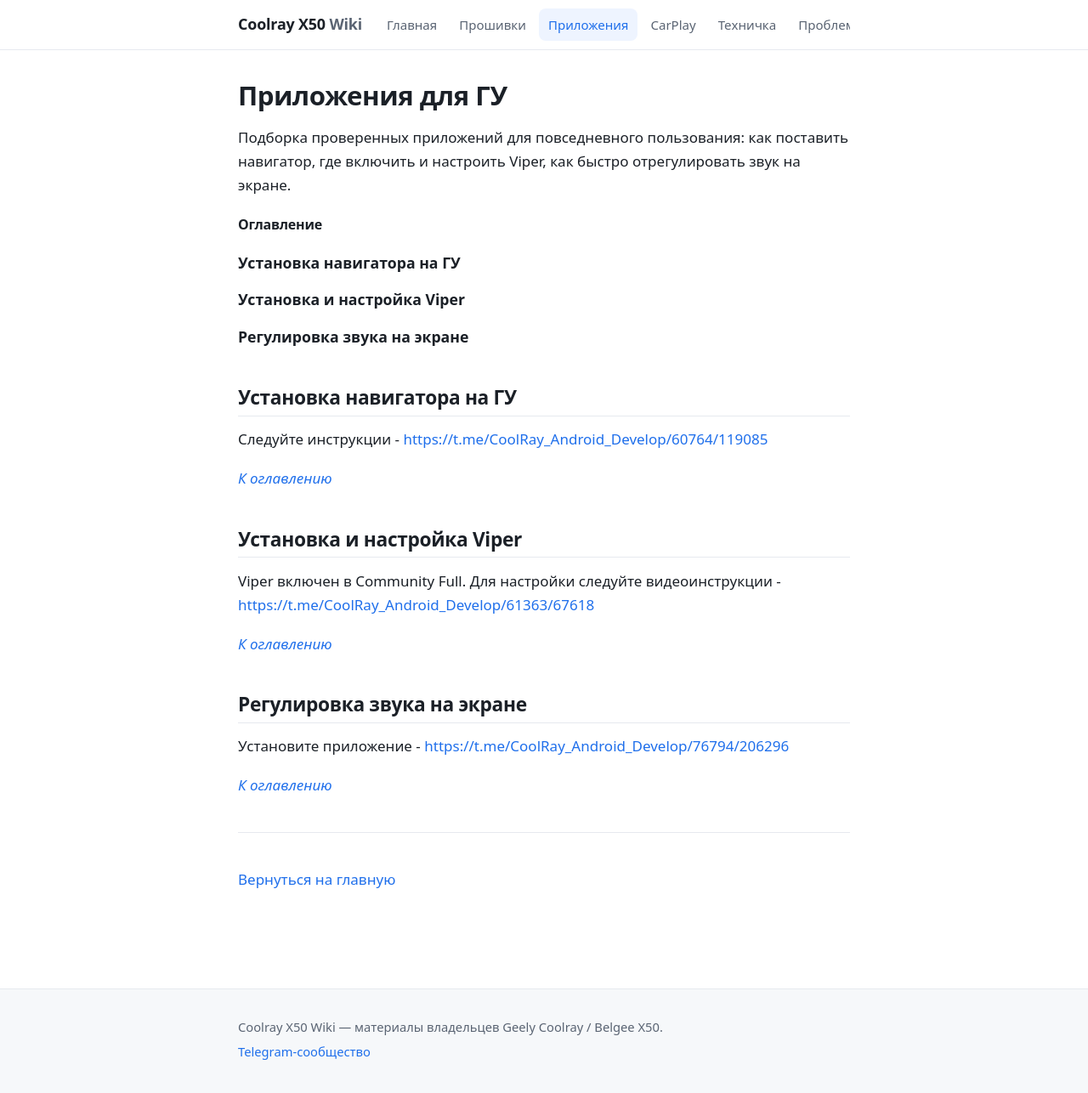
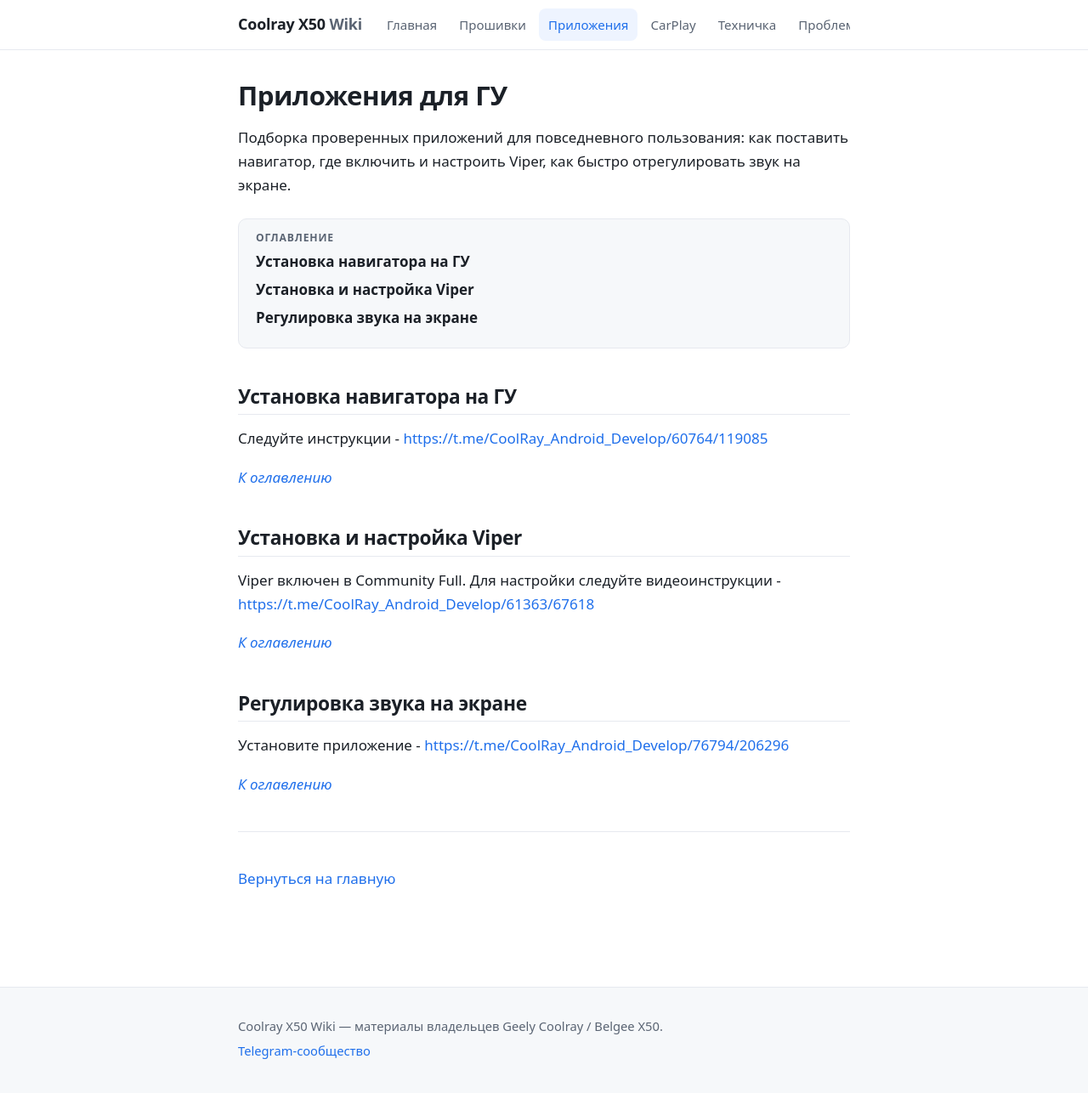
Before and after one commit to qttc/qttc.github.io, a Jekyll site: the page built from pages/apps.md, in a window 1280 px wide and 1288 px high. Shown: the whole window at 85% size. Built offline with Jekyll 4.4.1, drawn with Linux system fonts in a browser that asks for light colours.

Commit message:
Оглавление: единый блок-контейнер на всех страницах
Оглавление обёрнуто в <nav class="toc"> с заголовком-меткой «Оглавление»
и оформлено карточкой (фон, рамка, скругление) — одинаково на community,
apps, carlinkit, parts, problems. На плоских страницах пункты больше не
выглядят «тяжёлыми»: вес снижен (700→600), вложенные подпункты обычным
начертанием. Структура контента не менялась (Прошивки остаются с группами).

Якорь #оглавление перенесён на сам <nav> (id), кнопки «К оглавлению»
работают. Проверено полной сборкой Jekyll.

Co-Authored-By: Claude Opus 4.8 <noreply@anthropic.com>
Claude-Session: https://claude.ai/code/session_016ACdQYm9CTEU33JBrYFh7o

```diff
--- a/assets/css/main.css
+++ b/assets/css/main.css
@@ -141,13 +141,27 @@ pre code { background: none; padding: 0; }
 .content tbody tr:nth-child(even) { background: var(--surface); }
 .content td { font-variant-numeric: tabular-nums; }
 
-/* --- Авто-оглавление ({:toc}); привязано только к #markdown-toc --- */
-#markdown-toc { list-style: none; padding-left: 0; margin: 1.2em 0 2em; }
-#markdown-toc > li { margin-top: .85em; }
-#markdown-toc > li:first-child { margin-top: 0; }
-#markdown-toc > li > a { font-weight: 700; font-size: 1.04em; color: var(--ink); }
+/* --- Блок оглавления: единый вид на всех страницах --- */
+.toc {
+  margin: 1.5em 0 2.2em;
+  padding: 14px 20px 16px;
+  background: var(--surface);
+  border: 1px solid var(--border);
+  border-radius: var(--radius);
+}
+.toc-title {
+  margin: 0 0 .55em;
+  font-size: .76rem;
+  font-weight: 700;
+  text-transform: uppercase;
+  letter-spacing: .07em;
+  color: var(--muted);
+}
+#markdown-toc { list-style: none; padding-left: 0; margin: 0; }
+#markdown-toc li { margin: .28em 0; }
+#markdown-toc > li > a { font-weight: 600; color: var(--ink); }
 #markdown-toc > li > a:hover { color: var(--accent); }
-#markdown-toc ul { list-style: disc; padding-left: 1.3em; margin: .35em 0 .1em; }
+#markdown-toc ul { list-style: disc; padding-left: 1.25em; margin: .3em 0 .2em; }
 #markdown-toc ul a { font-weight: 400; }
 
 /* --- Footer --- */
--- a/pages/apps.md
+++ b/pages/apps.md
@@ -10,11 +10,13 @@ image: /assets/logo.png
 
 Подборка проверенных приложений для повседневного пользования: как поставить навигатор, где включить и настроить Viper, как быстро отрегулировать звук на экране.
 
+<nav class="toc" id="оглавление" markdown="1">
 #### Оглавление
-{:.no_toc}
+{:.no_toc .toc-title}
 
 * TOC
 {:toc}
+</nav>
 
 ## Установка навигатора на ГУ
 Следуйте инструкции - [https://t.me/CoolRay_Android_Develop/60764/119085](https://t.me/CoolRay_Android_Develop/60764/119085)
```
Also changed, not shown: pages/carlinkit.md (+3 -1 lines), pages/community.md (+3 -1 lines), pages/parts.md (+3 -1 lines), pages/problems.md (+3 -1 lines).
